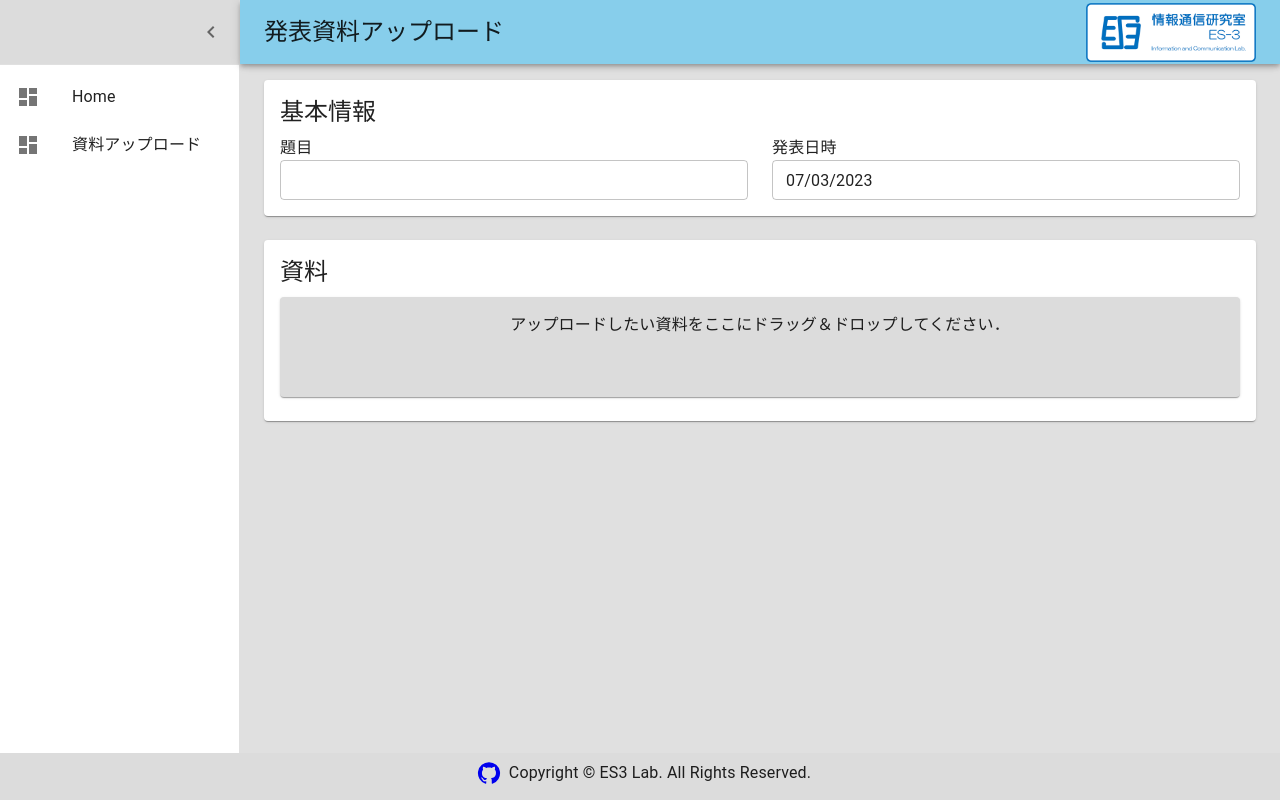
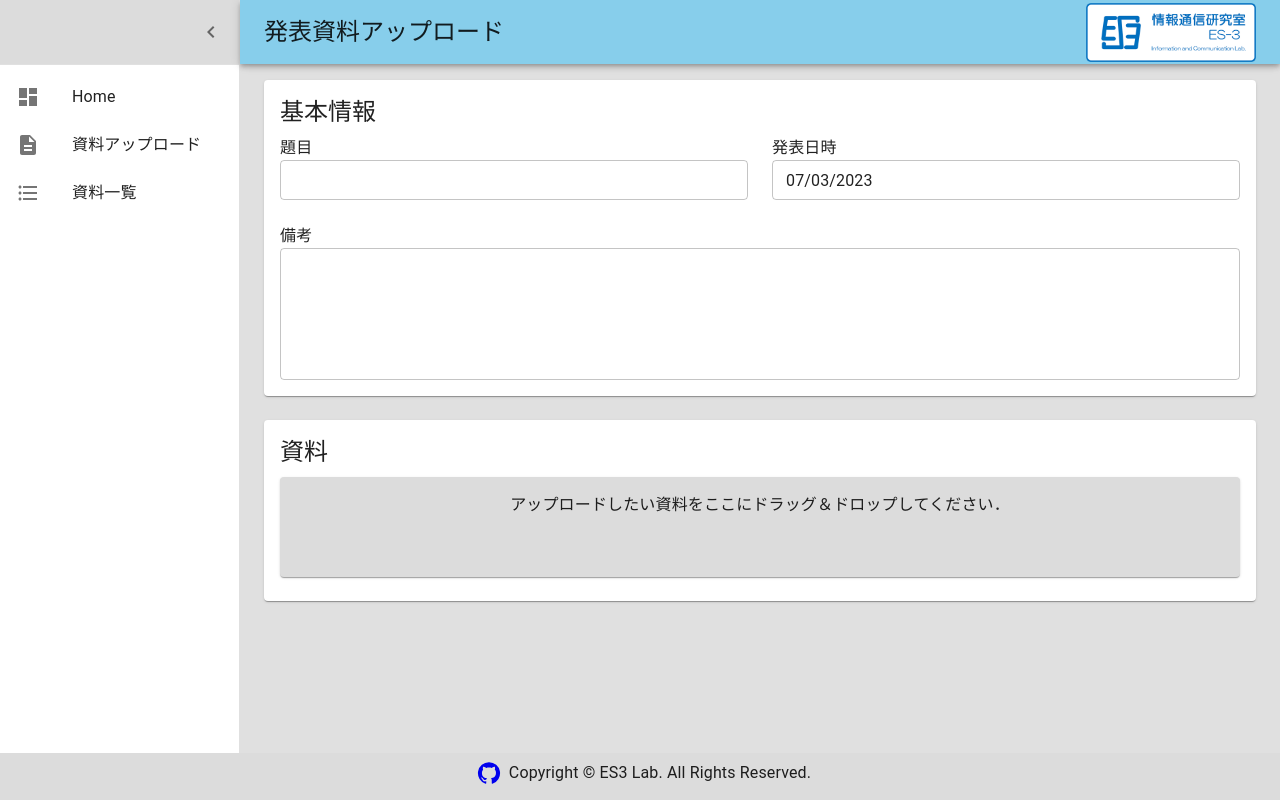
Before and after one commit to 1934372T/VYD, a React (Create React App) app in the folder NAT/client/: page /#/upload in a window 1280 px wide. Built offline with nearby package versions, Linux system fonts and the light colour scheme.

Commit message:
create utils

```diff
--- /dev/null
+++ b/NAT/client/src/components/utils/MultiTextForm.tsx
@@ -0,0 +1,23 @@
+import { TextField } from "@mui/material";
+
+interface MultiTextFormProps {
+  onChange?: (v: any) => void;
+}
+
+export const MultiTextForm = (props: MultiTextFormProps) => {
+  const { onChange } = props;
+  return (
+    <TextField
+      fullWidth
+      size="small"
+      type={"string"}
+      rows={5}
+      multiline
+      onChange={(event) => {
+        if (onChange) {
+          onChange(event.target.value);
+        }
+      }}
+    />
+  );
+};
--- a/NAT/client/src/index.tsx
+++ b/NAT/client/src/index.tsx
@@ -5,8 +5,4 @@ import { HashRouter } from "react-router-dom";
 const root = ReactDOM.createRoot(
   document.getElementById("root") as HTMLElement
 );
-root.render(
-  <HashRouter>
-    <Router />
-  </HashRouter>
-);
+root.render(<HashRouter children={<Router />} />);
--- /dev/null
+++ b/NAT/client/src/pages/List.tsx
@@ -0,0 +1,21 @@
+// ** Import React
+
+// ** Import MUI
+
+// ** Import Components
+import Template from "pages/Template";
+import { BaseContainer, BaseItem, Title } from "components/views/ui";
+
+const ListPage = () => {
+  return (
+    <Template name="発表資料一覧">
+      <BaseContainer>
+        <BaseItem xs={12}>
+          <Title title={"一覧"} />
+        </BaseItem>
+      </BaseContainer>
+    </Template>
+  );
+};
+
+export default ListPage;
--- a/NAT/client/src/pages/ListItems.tsx
+++ b/NAT/client/src/pages/ListItems.tsx
@@ -3,6 +3,8 @@ import ListItemButton from "@mui/material/ListItemButton";
 import ListItemIcon from "@mui/material/ListItemIcon";
 import ListItemText from "@mui/material/ListItemText";
 import DashboardIcon from "@mui/icons-material/Dashboard";
+import DescriptionIcon from "@mui/icons-material/Description";
+import FormatListBulletedIcon from "@mui/icons-material/FormatListBulleted";
 import { HOME } from "models/constants";
 
 const ListItems = () => {
@@ -16,9 +18,15 @@ const ListItems = () => {
       </ListItemButton>
       <ListItemButton href="/#/upload">
         <ListItemIcon>
-          <DashboardIcon />
+          <DescriptionIcon />
         </ListItemIcon>
         <ListItemText primary={"資料アップロード"} />
+      </ListItemButton>
+      <ListItemButton href="/#/list">
+        <ListItemIcon>
+          <FormatListBulletedIcon />
+        </ListItemIcon>
+        <ListItemText primary={"資料一覧"} />
       </ListItemButton>
     </>
   );
--- a/NAT/client/src/pages/Template.tsx
+++ b/NAT/client/src/pages/Template.tsx
@@ -1,5 +1,5 @@
 // ** React Import
-import React, { useEffect, useState } from "react";
+import { ReactNode, useEffect, useState } from "react";
 
 // ** MUI Import
 import { styled, createTheme, ThemeProvider } from "@mui/material/styles";
@@ -115,7 +115,7 @@ const Footer = styled("footer")(({ theme }) => ({
 }));
 
 interface TemplateProps {
-  children: React.ReactNode;
+  children: ReactNode;
   name: string;
 }
 
--- a/NAT/client/src/pages/Uploader.tsx
+++ b/NAT/client/src/pages/Uploader.tsx
@@ -13,6 +13,7 @@ import Template from "pages/Template";
 import { BaseContainer, BaseItem, Title } from "components/views/ui";
 import { FileUploader } from "components/utils/FileUploader";
 import { DatePickers } from "components/utils/DatePicker";
+import { MultiTextForm } from "components/utils/MultiTextForm";
 
 const UploadPage = () => {
   const [open] = useState<boolean>(false);
@@ -45,6 +46,10 @@ const UploadPage = () => {
               <Typography>発表日時</Typography>
               <DatePickers onChangeDate={() => {}} />
             </Grid>
+            <Grid item xs={12}>
+              <Typography>備考</Typography>
+              <MultiTextForm />
+            </Grid>
           </Grid>
         </BaseItem>
         <BaseItem xs={12}>
--- a/NAT/client/src/router/router.tsx
+++ b/NAT/client/src/router/router.tsx
@@ -2,12 +2,14 @@ import { Route, Routes } from "react-router-dom";
 
 import Home from "pages/Home";
 import UploadPage from "pages/Uploader";
+import ListPage from "pages/List";
 
 const Router = () => {
   return (
     <Routes>
       <Route path="/" element={<Home />} />
       <Route path="/upload" element={<UploadPage />} />
+      <Route path="/list" element={<ListPage />} />
     </Routes>
   );
 };
```
